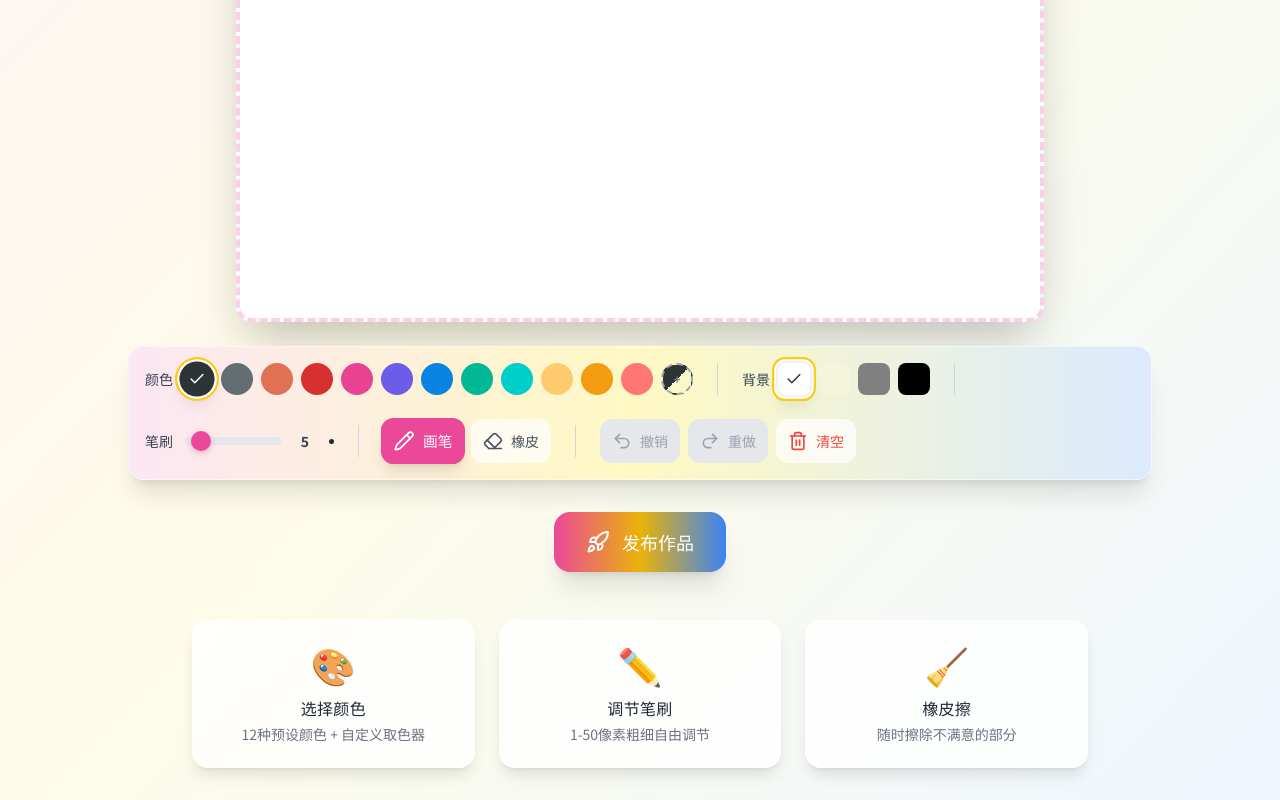
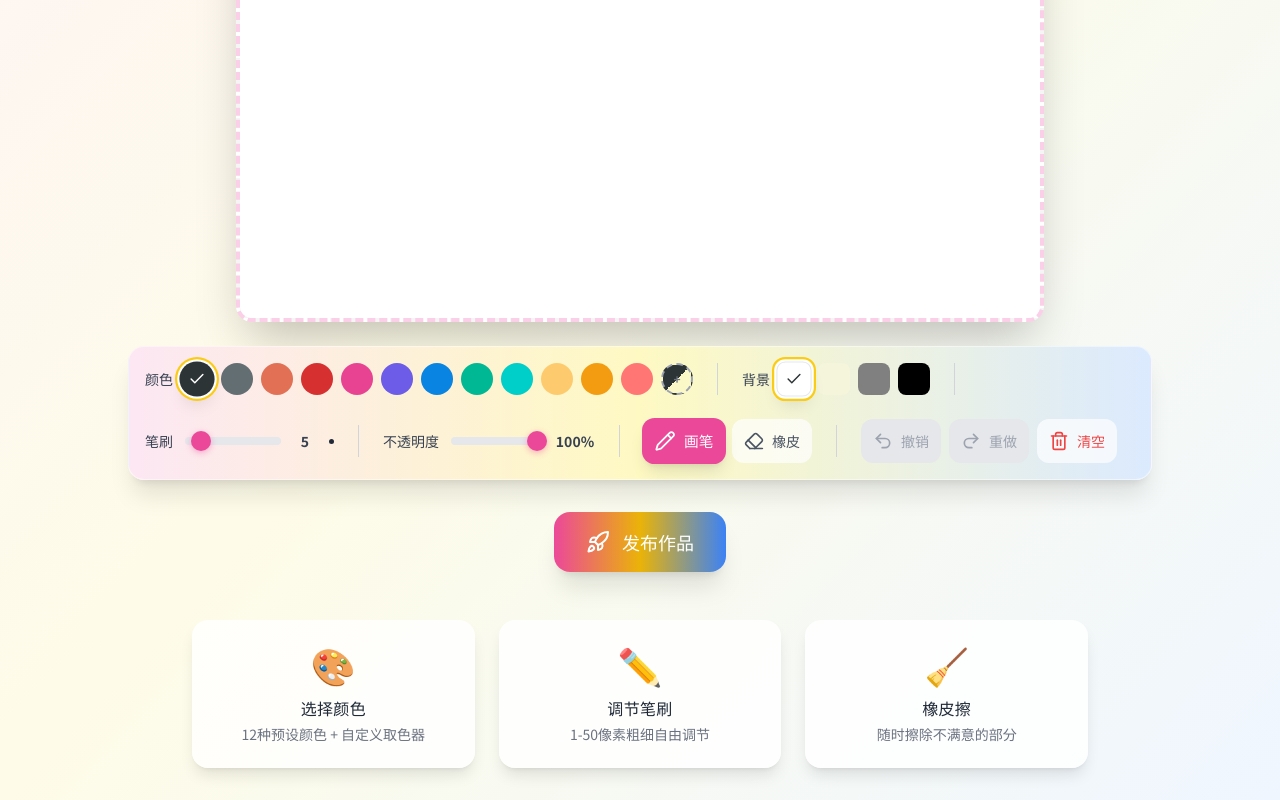
Before and after one commit to blackzero007/DXY-4000, a React (Vite) app: page /create in a window 1280 px wide. Shown: the part 627-1427 px from the top of the page. Built offline with nearby package versions, Linux system fonts and the light colour scheme; a web font is replaced by a local one.

Commit message:
.1839955311330551:b046e81ef6eec15e262170070720c0bd_6a31897b142ef9e6d10a1804.6a318985142ef9e6d10a180c.6a318984f6fda1b146a4b4f8:Trae CN.T(2026/6/17 01:36:05)

```diff
--- a/src/components/Canvas/DrawingCanvas.tsx
+++ b/src/components/Canvas/DrawingCanvas.tsx
@@ -61,6 +61,8 @@ export const DrawingCanvas = forwardRef<DrawingCanvasHandle, DrawingCanvasProps>
           onColorChange={canvas.setColor}
           brushSize={canvas.brushSize}
           onBrushSizeChange={canvas.setBrushSize}
+          opacity={canvas.opacity}
+          onOpacityChange={canvas.setOpacity}
           tool={canvas.tool}
           onToolChange={canvas.setTool}
           bgColor={canvas.bgColor}
--- a/src/components/Canvas/Toolbar.tsx
+++ b/src/components/Canvas/Toolbar.tsx
@@ -15,6 +15,8 @@ interface ToolbarProps {
   onColorChange: (color: string) => void;
   brushSize: number;
   onBrushSizeChange: (size: number) => void;
+  opacity: number;
+  onOpacityChange: (opacity: number) => void;
   tool: ToolType;
   onToolChange: (tool: ToolType) => void;
   bgColor: string;
@@ -31,6 +33,8 @@ export const Toolbar: React.FC<ToolbarProps> = ({
   onColorChange,
   brushSize,
   onBrushSizeChange,
+  opacity,
+  onOpacityChange,
   tool,
   onToolChange,
   bgColor,
@@ -97,6 +101,23 @@ export const Toolbar: React.FC<ToolbarProps> = ({
               className="rounded-full bg-gray-800"
               style={{ width: brushSize, height: brushSize }}
             />
+          </div>
+        </div>
+
+        <div className="h-8 w-px bg-gray-300" />
+
+        <div className="flex items-center gap-3">
+          <span className="text-sm font-medium text-gray-700 whitespace-nowrap">不透明度</span>
+          <div className="flex items-center gap-2">
+            <input
+              type="range"
+              min="10"
+              max="100"
+              value={opacity}
+              onChange={(e) => onOpacityChange(Number(e.target.value))}
+              className="w-24 h-2 bg-gray-200 rounded-lg appearance-none cursor-pointer accent-pink-500"
+            />
+            <span className="text-sm font-bold text-gray-700 w-10 text-center">{opacity}%</span>
           </div>
         </div>
 
--- a/src/hooks/useCanvas.ts
+++ b/src/hooks/useCanvas.ts
@@ -4,6 +4,7 @@ import type { ToolType } from '../types';
 const DEFAULT_COLOR = '#2D3436';
 const DEFAULT_BRUSH_SIZE = 5;
 const DEFAULT_BG_COLOR = '#FFFFFF';
+const DEFAULT_OPACITY = 100;
 
 interface Point {
   x: number;
@@ -19,6 +20,7 @@ export function useCanvas(canvasWidth: number = 800, canvasHeight: number = 600)
   const [color, setColor] = useState(DEFAULT_COLOR);
   const [brushSize, setBrushSize] = useState(DEFAULT_BRUSH_SIZE);
   const [tool, setTool] = useState<ToolType>('pen');
+  const [opacity, setOpacity] = useState(DEFAULT_OPACITY);
   const [bgColor, setBgColor] = useState(DEFAULT_BG_COLOR);
   const [isDrawing, setIsDrawing] = useState(false);
   const [canUndo, setCanUndo] = useState(false);
@@ -160,8 +162,10 @@ export function useCanvas(canvasWidth: number = 800, canvasHeight: number = 600)
     ctx.beginPath();
     ctx.arc(point.x, point.y, brushSize / 2, 0, Math.PI * 2);
     ctx.fillStyle = tool === 'eraser' ? bgColor : color;
+    ctx.globalAlpha = tool === 'eraser' ? 1 : opacity / 100;
     ctx.fill();
-  }, [getCanvasPoint, color, brushSize, tool, bgColor]);
+    ctx.globalAlpha = 1;
+  }, [getCanvasPoint, color, brushSize, tool, bgColor, opacity]);
 
   const draw = useCallback((e: React.MouseEvent<HTMLCanvasElement> | React.TouchEvent<HTMLCanvasElement>) => {
     e.preventDefault();
@@ -180,11 +184,13 @@ export function useCanvas(canvasWidth: number = 800, canvasHeight: number = 600)
     ctx.moveTo(lastPoint.x, lastPoint.y);
     ctx.lineTo(currentPoint.x, currentPoint.y);
     ctx.strokeStyle = tool === 'eraser' ? bgColor : color;
+    ctx.globalAlpha = tool === 'eraser' ? 1 : opacity / 100;
     ctx.lineWidth = brushSize;
     ctx.stroke();
+    ctx.globalAlpha = 1;
 
     lastPointRef.current = currentPoint;
-  }, [isDrawing, getCanvasPoint, color, brushSize, tool, bgColor]);
+  }, [isDrawing, getCanvasPoint, color, brushSize, tool, bgColor, opacity]);
 
   const stopDrawing = useCallback(() => {
     if (isDrawing) {
@@ -237,6 +243,8 @@ export function useCanvas(canvasWidth: number = 800, canvasHeight: number = 600)
     setBrushSize,
     tool,
     setTool,
+    opacity,
+    setOpacity,
     bgColor,
     setBackgroundColor,
     isDrawing,
```
